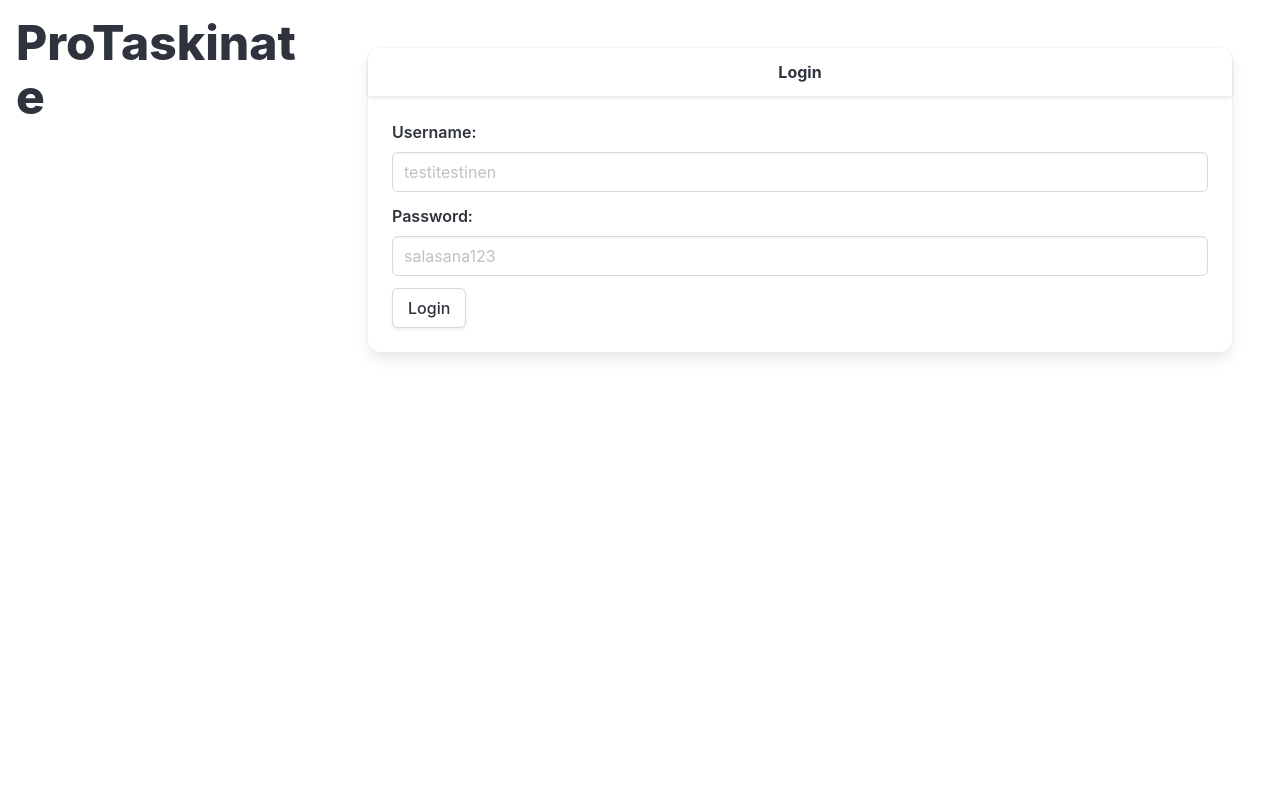
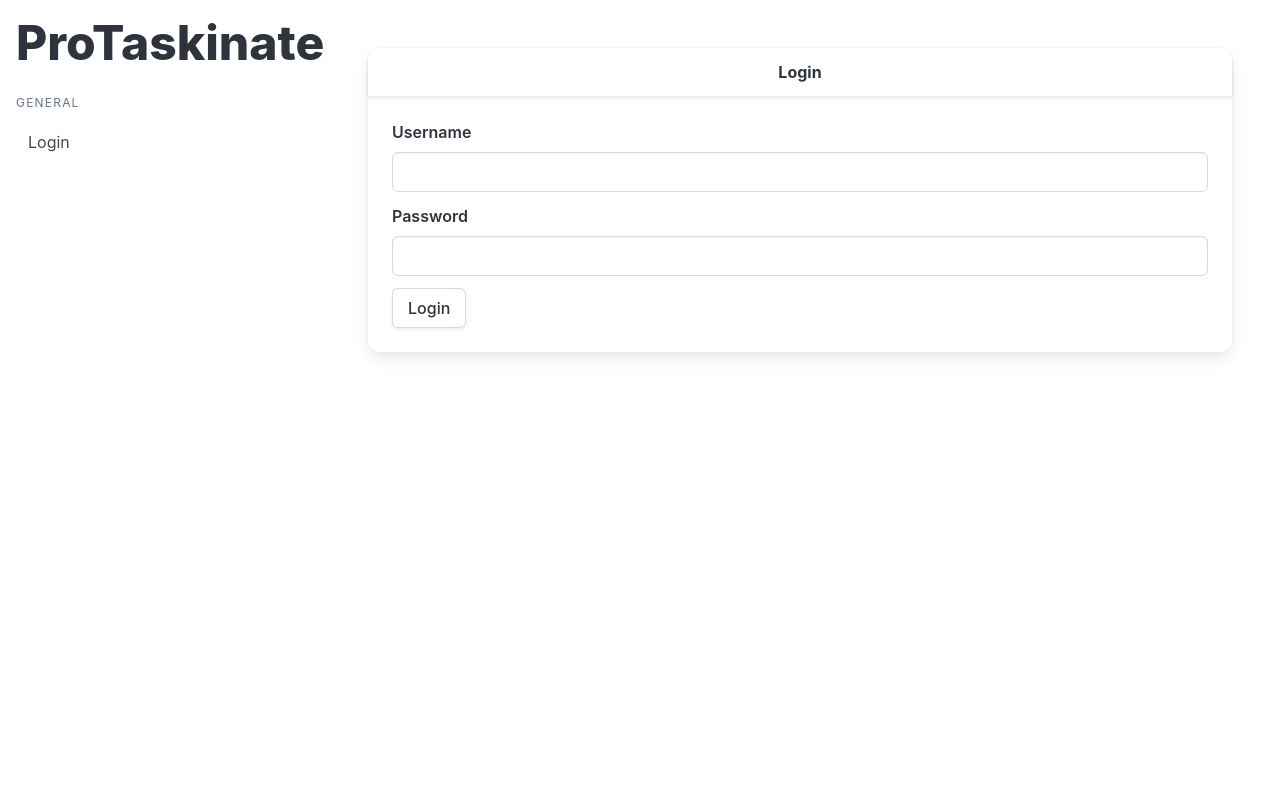
Before and after one commit to 3nd3r1/protaskinate, a Flask app: a page that uses protaskinate/templates/base.html in a window 1280 px wide. Run offline with Flask 3, Linux system fonts and the light colour scheme.

Commit message:
refactor(user): Start using flask-login and flask-wtf

```diff
--- a/protaskinate/app.py
+++ b/protaskinate/app.py
@@ -11,6 +11,7 @@ from werkzeug.security import generate_password_hash
 
 from protaskinate.routes import dashboard, login, logout, tasks
 from protaskinate.utils.database import db
+from protaskinate.utils.login_manager import lm
 
 load_dotenv(os.path.join(os.path.dirname(__file__), "../.secret_key.env"))
 load_dotenv(os.path.join(os.path.dirname(__file__), "../.env"))
@@ -34,6 +35,7 @@ def create_app():
     logging.basicConfig(level=logging.DEBUG if app.config["DEBUG"] else logging.INFO)
 
     db.init_app(app)
+    lm.init_app(app)
 
     app.cli.add_command(create_schema)
     app.cli.add_command(populate_db)
--- a/protaskinate/entities/user.py
+++ b/protaskinate/entities/user.py
@@ -3,9 +3,11 @@
 
 from dataclasses import dataclass
 
+from flask_login import UserMixin
+
 
 @dataclass
-class User:
+class User(UserMixin):
     """Class representing a user"""
     id: int
     username: str
--- a/protaskinate/routes/login.py
+++ b/protaskinate/routes/login.py
@@ -1,30 +1,44 @@
 """protaskinate/routes/login.py"""
 
-import logging
-
-from flask import Blueprint, redirect, render_template, request, session
+from flask import Blueprint, redirect, render_template, request, url_for
+from flask_login import login_user, current_user
+from flask_wtf import FlaskForm
+from wtforms import PasswordField, StringField, SubmitField
+from wtforms.validators import DataRequired
 
 from protaskinate.services import user_service
+from protaskinate.utils.login_manager import lm
 
 blueprint = Blueprint("login", __name__)
+
+class LoginForm(FlaskForm):
+    """Form for login"""
+    username = StringField("Username", validators=[DataRequired()])
+
+    password = PasswordField("Password", validators=[DataRequired()])
+    submit = SubmitField("Login")
 
 @blueprint.route("/login", methods=["GET", "POST"])
 def login_route():
     """Render the login page"""
-    if session.get("user_id"):
-        return redirect("/")
-    if request.method == "GET":
-        return render_template("login.html")
-    if request.method == "POST":
-        username = request.form.get("username")
-        password = request.form.get("password")
-        if not username or not password:
-            return render_template("login.html", error="Username and password are required")
+    form = LoginForm(request.form)
+
+    if current_user.is_authenticated:
+        return redirect(url_for("dashboard.dashboard_route"))
+
+    if request.method == "POST" and form.validate_on_submit():
+        username = form.username.data
+        password = form.password.data
 
         user = user_service.login(username, password)
-        logging.debug("User: %s", user)
         if user:
-            session["user_id"] = user.id
-            return redirect("/")
-        return render_template("login.html", error="Invalid username or password")
-    return redirect("/login")
+            login_user(user)
+            return redirect(url_for("dashboard.dashboard_route"))
+
+        return render_template("login.html", form=form, error="Invalid username or password")
+    return render_template("login.html", form=form)
+
+@lm.user_loader
+def load_user(user_id):
+    """Load the user"""
+    return user_service.get_by_id(user_id)
--- a/protaskinate/services/user_service.py
+++ b/protaskinate/services/user_service.py
@@ -18,4 +18,8 @@ class UserService:
         """Get all users"""
         return user_repository.get_all()
 
+    def get_by_id(self, user_id: int) -> Optional[User]:
+        """Get a user by ID"""
+        return user_repository.get_by_id(user_id)
+
 user_service = UserService()
--- a/protaskinate/templates/base.html
+++ b/protaskinate/templates/base.html
@@ -19,21 +19,24 @@
 	<body>
         <div class="is-flex">
             <div style="flex-basis: 25%">
-                <aside class="menu p-4" style="height: 100vh; background-color: hsl(var(--bulma-scheme-h),var(--bulma-scheme-s),calc(var(--bulma-scheme-main-l) + var(--background-offset)))">
+                <aside class="menu p-4" style="height: 100%; position: fixed; background-color: hsl(var(--bulma-scheme-h),var(--bulma-scheme-s),calc(var(--bulma-scheme-main-l) + var(--background-offset)))">
                     <h1 class="title is-1">ProTaskinate</h1>
-                    {% if session["user_id"] %}
-                    <p class="menu-label">
-                        General
-                    </p>
+                    {% if current_user.is_authenticated %}
+                        <p class="menu-label">General</p>
                         <ul class="menu-list">
-                        <li><a href="/dashboard">Dashboard</a></li>
+                            <li><a href="{{ url_for("dashboard.dashboard_route") }}">Dashboard</a></li>
                         </ul>
                         <ul class="menu-list">
-                        <li><a href="/tasks">Tasks</a></li>
+                            <li><a href="{{ url_for("tasks.tasks_route") }}">Tasks</a></li>
                         </ul>
-                    <p class="menu-label">User</p>
+                        <p class="menu-label">User ({{ current_user.username }})</p>
                         <ul class="menu-list">
-                        <li><a href="/logout">Logout</a></li>
+                            <li><a href="{{ url_for("logout.logout_route") }}">Logout</a></li>
+                        </ul>
+                    {% else  %}
+                        <p class="menu-label">General</p>
+                        <ul class="menu-list">
+                            <li><a href="{{ url_for("login.login_route") }}">Login</a></li>
                         </ul>
                     {% endif %}
                 </aside>
--- a/protaskinate/templates/dashboard.html
+++ b/protaskinate/templates/dashboard.html
@@ -1,5 +1,6 @@
 {% extends "base.html" %}
 {% block title %}Dashboard{% endblock %}
 {% block content %}
-<h1>Dashboard</h1>
+<h2 class="title is-2">Dashboard</h2>
+<p>Hello {{current_user.username}}, welcome to the dashboard!</p>
 {% endblock %}
--- a/protaskinate/templates/login.html
+++ b/protaskinate/templates/login.html
@@ -11,18 +11,25 @@
             {{ error }}
         </div>
         {% endif %}
-        <form method="POST" action="/login">
+        <form method="POST">
+            {{  form.hidden_tag() }}
             <div class="field">
-                <label for="username" class="label">Username:</label>
-                <input type="text" id="username" name="username" placeholder="testitestinen" required class="input">
+                {{ form.username.label(class="label") }}
+                {{ form.username(class="input") }}
+                {% for error in form.username.errors %}
+                    <p class="help is-danger">{{ error }}</p>
+                {% endfor %}
             </div>
             <div class="field">
-                <label for="password" class="label">Password:</label>
-                <input type="password" id="password" name="password" placeholder="salasana123" required class="input">
+                {{ form.password.label(class="label") }}
+                {{ form.password(class="input") }}
+                {% for error in form.password.errors %}
+                    <p class="help is-danger">{{ error }}</p>
+                {% endfor %}
             </div>
             <div class="field">
                 <div class="control">
-                    <button type="submit" class="button">Login</button>
+                    {{  form.submit(class="button") }}
                 </div>
             </div>
         </form>
--- /dev/null
+++ b/protaskinate/utils/login_manager.py
@@ -0,0 +1,5 @@
+""" protaskinate/utils/login_manager.py """
+from flask_login import LoginManager
+
+lm = LoginManager()
+lm.login_view = "login.login_route" #type: ignore
```
Also changed, not shown: protaskinate/routes/dashboard.py (+4 -4 lines), protaskinate/routes/logout.py (+4 -5 lines), protaskinate/routes/tasks.py (+3 -5 lines). Lines whose indentation alone changed are shown as unchanged.
